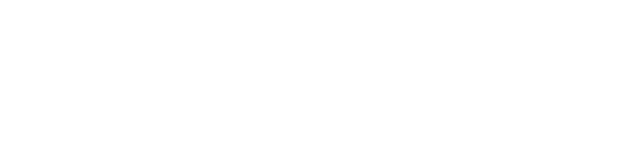
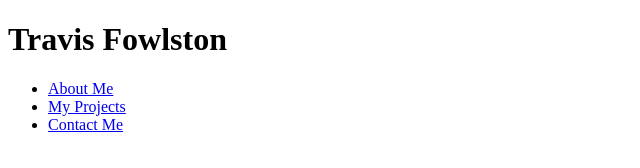
Before and after one commit to travisfowlston/Module-2-Challenge-Professional-Porftfolio, a plain HTML site: page index.html in a window 1280 px wide. Shown: the whole page, without its empty margins (0-640 px from the left). Drawn offline with Linux system fonts and the light colour scheme.

Commit message:
added a header section with a nav to index.html

```diff
--- a/index.html
+++ b/index.html
@@ -4,10 +4,26 @@
     <meta charset="UTF-8">
     <meta name="viewport" content="width=device-width, initial-scale=1.0">
     <title>
-        Proffesional Portfolio
+        Professional Portfolio
     </title>
 </head>
+
 <body>
-
+    <header>
+        <h1>Travis Fowlston</h1>
+        <nav>
+            <ul>
+                <li>
+                    <a href="#About-Me">About Me</a>
+                </li>
+                <li>
+                    <a href="#My-Projects">My Projects</a>
+                </li>
+                <li>
+                    <a href="#Contact-Me">Contact Me</a>
+                </li>
+            </ul>
+        </nav>
+    </header>
 </body>
 </html>
```
